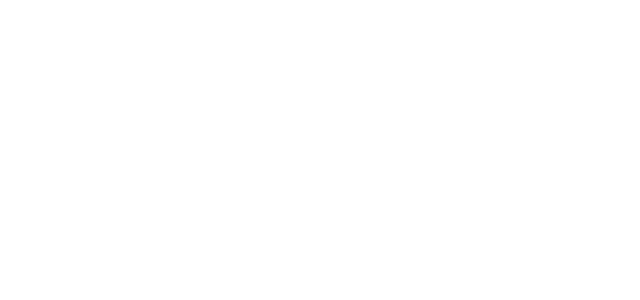
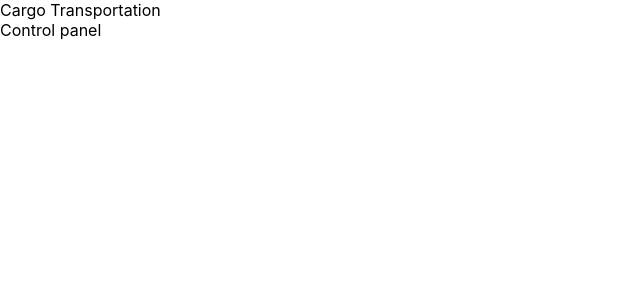
Before and after one commit to Hardelele/cargo-transportation, a React (Create React App) app in the folder frontend/: page /panel in a window 1280 px wide. Shown: the top 300 px of the page, without its empty margins (0-640 px from the left). Built offline with nearby package versions, Linux system fonts and the light colour scheme.

Commit message:
panel.js: realize header container

```diff
--- a/frontend/src/pages/Panel.js
+++ b/frontend/src/pages/Panel.js
@@ -1,11 +1,21 @@
 import React, {Component} from 'react';
+import "./css/panel.css"
 
 class Panel extends Component {
     render() {
         return (
             <div className="panel__container">
                 <div className="header-panel">
-
+                    <div className="header_logo">
+                        <div className="title-upper">Cargo Transportation</div>
+                        <div className="title-bottom">Control panel</div>
+                    </div>
+                    <nav className="header_nav__container">
+                        <div className="header_button"></div>
+                    </nav>
+                    <div className="profile__container">
+                        <div className="profile_img"></div>
+                    </div>
                 </div>
                 <div className="center-panel"></div>
                 <div className="footer-panel"></div>
```
